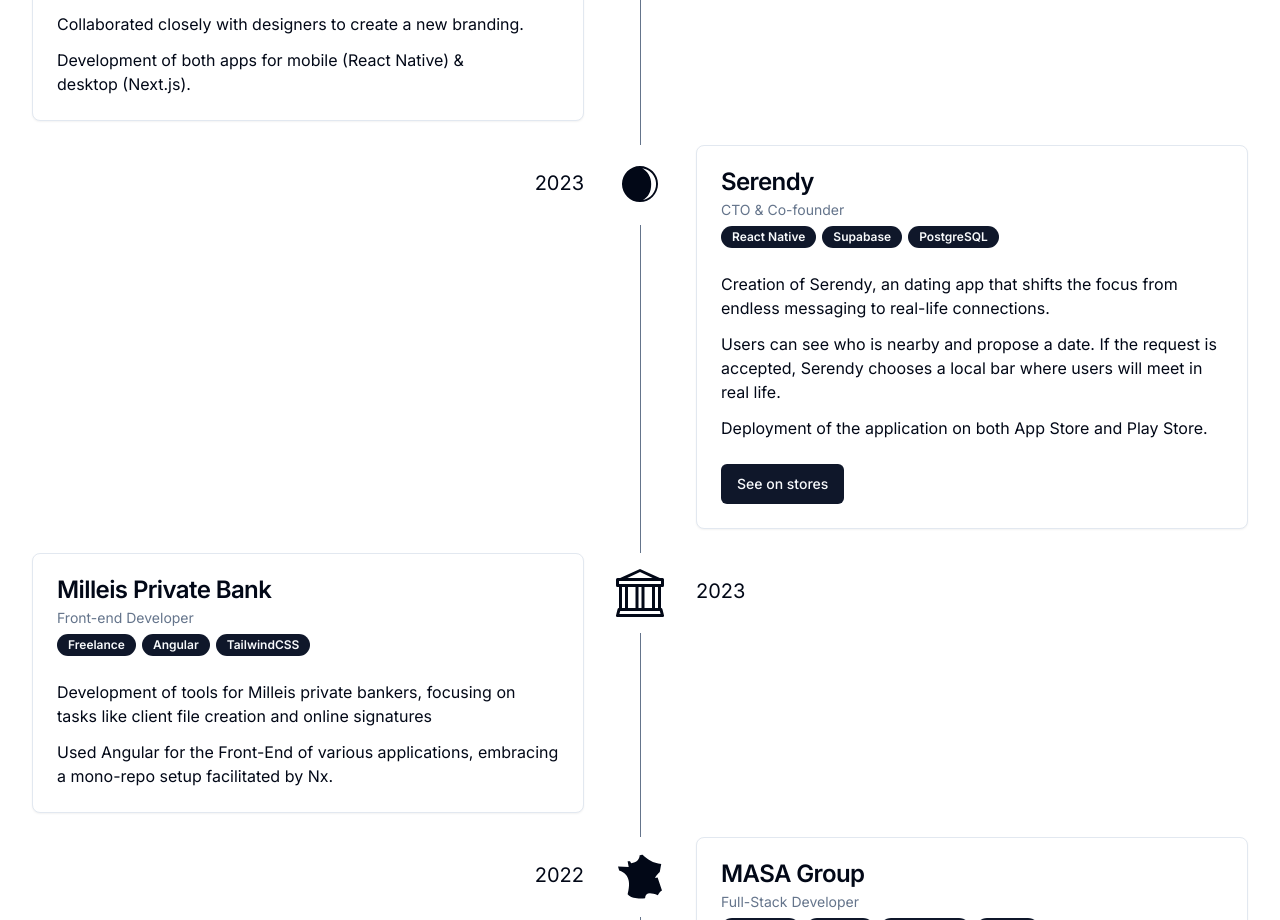
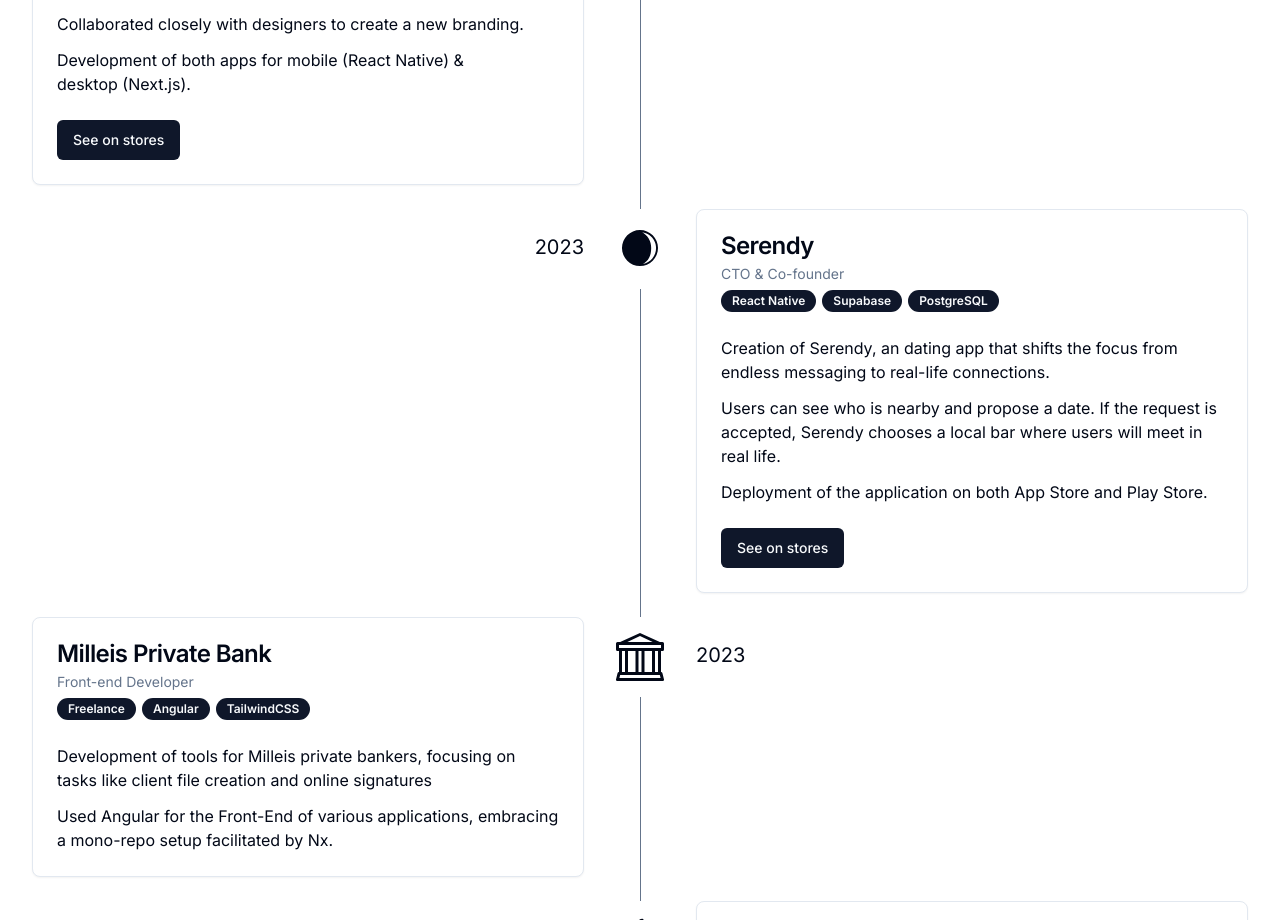
Before and after one commit to remi2257/portfolio-remi-lux, a Next.js app: page / in a window 1280 px wide. Shown: the part 2340-3260 px from the top of the page. Built offline with nearby package versions, Linux system fonts and the light colour scheme; no server answers.

Commit message:
Add Link to Souk app'

```diff
--- a/app/(home)/ProfessionalExperiences.tsx
+++ b/app/(home)/ProfessionalExperiences.tsx
@@ -22,6 +22,16 @@
       "Collaborated closely with designers to create a new branding.",
       "Development of both apps for mobile (React Native) & desktop (Next.js).",
     ],
+    footer: (
+      <Button asChild>
+        <Link
+          href="https://apps.apple.com/fr/app/souk-alertes-2nd-main/id6472217012"
+          target="_blank"
+        >
+          See on stores
+        </Link>
+      </Button>
+    ),
 
     Icon: FaTshirt,
     date: "2024",
@@ -37,7 +47,10 @@
     ],
     footer: (
       <Button asChild>
-        <Link href="https://serendy.io/" target="_blank">
+        <Link
+          href="https://apps.apple.com/us/app/serendy/id6462817010"
+          target="_blank"
+        >
           See on stores
         </Link>
       </Button>
--- a/app/resume/content_en.tsx
+++ b/app/resume/content_en.tsx
@@ -27,7 +27,15 @@
   name: "Professional experience",
   subSectionList: [
     {
-      name: "CTO as a Service | Souk, Paris",
+      name: (
+        <>
+          CTO as a Service |{" "}
+          <Link src="https://apps.apple.com/fr/app/souk-alertes-2nd-main/id6472217012">
+            Souk
+          </Link>
+          , Paris
+        </>
+      ),
       subtitle: "Since January 2024",
       points: [
         "Reimagined Souk fully, a high-performance Vinted scraper.",
--- a/app/resume/content_fr.tsx
+++ b/app/resume/content_fr.tsx
@@ -27,7 +27,15 @@
   name: "Expérience professionnelle",
   subSectionList: [
     {
-      name: "CTO as a Service | Souk, Paris",
+      name: (
+        <>
+          CTO as a Service |{" "}
+          <Link src="https://apps.apple.com/fr/app/souk-alertes-2nd-main/id6472217012">
+            Souk
+          </Link>
+          , Paris
+        </>
+      ),
       subtitle: "Depuis janvier 2024",
       points: [
         "Refonte totale de Souk, un scraper Vinted haute performance.",
```
